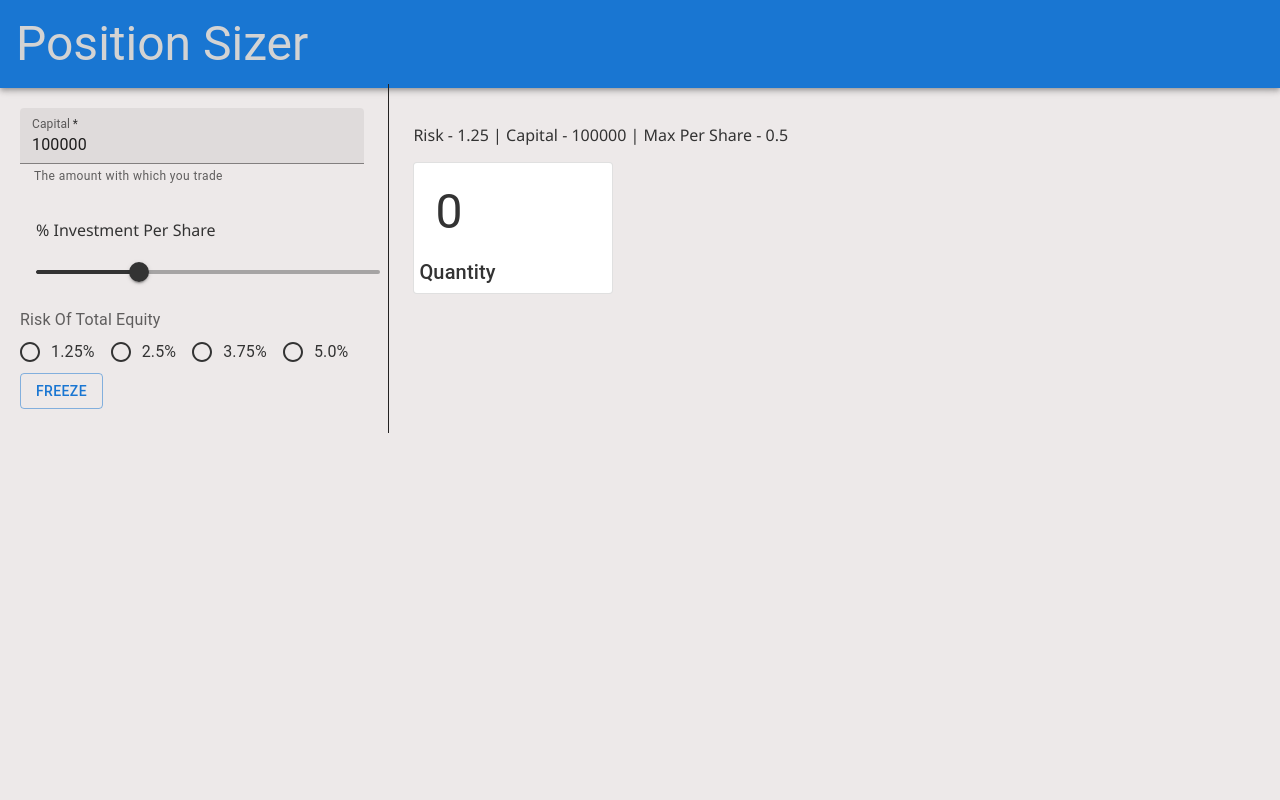
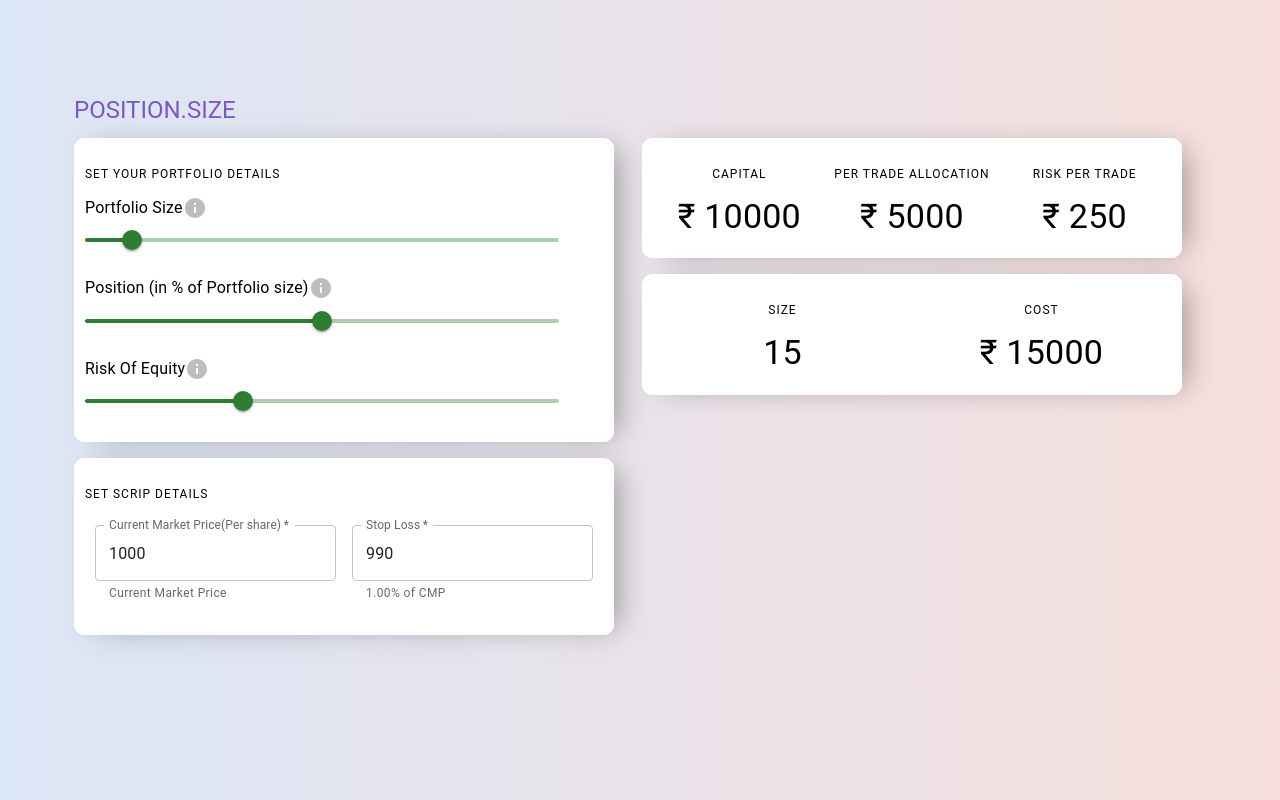
Before and after one commit to swaraj89/position.size, a React (Vite) app: page / in a window 1280 px wide. Built offline with nearby package versions, Linux system fonts and the light colour scheme.

Commit message:
reafctored

```diff
--- a/src/App.js
+++ b/src/App.js
@@ -1,9 +1,15 @@
 import React from "react";
 import ReactDOM from "react-dom";
+import { ContextProvider } from "./Context";
 import PositionSizer from "./PositionSizer";
 
 const App = () => {
   return <PositionSizer></PositionSizer>;
 };
 
-ReactDOM.render(<App />, document.getElementById("root"));
+ReactDOM.render(
+  <ContextProvider>
+    <App />
+  </ContextProvider>,
+  document.getElementById("root")
+);
--- a/src/CapitalForm.js
+++ b/src/CapitalForm.js
@@ -1,108 +1,95 @@
 import React from "react";
 import PropTypes from "prop-types";
-import {
-  Button,
-  FormControl,
-  FormControlLabel,
-  FormLabel,
-  Grid,
-  Radio,
-  RadioGroup,
-  Slider,
-  Stack,
-  TextField,
-} from "@mui/material";
+import { Grid, Slider, Tooltip, Typography } from "@mui/material";
 import { Box } from "@mui/system";
-import { useState } from "react";
+import InfoRounded from "@mui/icons-material/InfoRounded";
 
-const CapitalForm = ({ capital, onFreeze }) => {
-  const [value, setValue] = useState(30);
+import { Context } from "./Context";
 
+const CapitalForm = ({ onInputChange }) => {
   const handleSliderChange = (event, newValue) => {
-    setValue(newValue);
+    onInputChange({ [event.target.name]: newValue });
   };
 
-  const handleFormSubmit = (event) => {
-    event.preventDefault();
-    const capitalInput = +event.target.capital.value;
-    const riskOfTotalInput = +event.target.riskOfTotal.value;
-    const perShareRiskInput = +event.target.perShare.value;
-
-    onFreeze({
-      capital: capitalInput,
-      riskOfTotal: riskOfTotalInput,
-      perShareRisk: perShareRiskInput,
-    });
-  };
+  const { capital, maxPosition, riskOfEquity } = React.useContext(Context);
+  const [capitalValue] = capital;
+  const [maxPositionValue] = maxPosition;
+  const [riskOfEquityValue] = riskOfEquity;
 
   return (
-    <Box
-      component="form"
-      noValidate
-      autoComplete="off"
-      onSubmit={handleFormSubmit}
-    >
-      <Stack spacing={2}>
-        <TextField
-          required
-          id="outlined-required"
-          name="capital"
-          label="Capital"
-          type="number"
-          variant="filled"
-          helperText="The amount with which you trade"
-          defaultValue={capital}
-        />
-        <Grid container spacing={2} alignItems="center" direction="row">
-          <Grid item xs={12}>
-            % Investment Per Share
-          </Grid>
-          <Grid item xs={12}>
+    <Box noValidate autoComplete="off">
+      <Grid container spacing={2}>
+        <Grid item xs={11}>
+          <Typography gutterBottom sx={{ display: "flex" }}>
+            Portfolio Size
+            <Tooltip arrow title="some text will go here" placement="top">
+              <InfoRounded color="disabled"></InfoRounded>
+            </Tooltip>
+          </Typography>
           <Slider
-              value={typeof value === "number" ? value : 0}
+            value={capitalValue}
             onChange={handleSliderChange}
             aria-labelledby="input-slider"
             valueLabelDisplay="auto"
-              name="perShare"
+            name="capital"
+            key="capital"
+            step={1000}
+            min={0}
+            max={100000}
+            color="success"
+            size="medium"
           />
         </Grid>
-          {/* <Grid item xs={12}>
-            <Input
-              value={value}
+        <Grid item xs={11}>
+          <Typography gutterBottom sx={{ display: "flex" }}>
+            Position (in % of Portfolio size){" "}
+            <Tooltip arrow title="some text will go here" placement="top">
+              <InfoRounded color="disabled"></InfoRounded>
+            </Tooltip>
+          </Typography>
+          <Slider
+            // value={typeof value === "number" ? value : 0}
+            value={maxPositionValue}
+            onChange={handleSliderChange}
+            aria-labelledby="input-slider"
+            valueLabelDisplay="auto"
+            name="maxPosition"
+            key="maxPosition"
+            step={2.5}
+            min={0}
+            max={100}
+            color="success"
             size="medium"
-              fullWidth
-              onChange={handleInputChange}
-              onBlur={handleBlur}
-              inputProps={{
-                step: 1,
-                min: 0,
-                max: 100,
-                type: "number",
-                "aria-labelledby": "input-slider",
-              }}
           />
-          </Grid> */}
         </Grid>
-        <FormControl>
-          <FormLabel id="riskOfTotal">Risk Of Total Equity</FormLabel>
-          <RadioGroup row aria-labelledby="riskOfTotal" name="riskOfTotal">
-            <FormControlLabel value="1.25" control={<Radio />} label="1.25%" />
-            <FormControlLabel value="2.5" control={<Radio />} label="2.5%" />
-            <FormControlLabel value="3.75" control={<Radio />} label="3.75%" />
-            <FormControlLabel value="5" control={<Radio />} label="5.0%" />
-          </RadioGroup>
-        </FormControl>
-      </Stack>
-      <Button variant="outlined" type="submit">
-        Freeze
-      </Button>
+        <Grid item xs={11}>
+          <Typography gutterBottom sx={{ display: "flex" }}>
+            Risk Of Equity
+            <Tooltip arrow title="some text will go here" placement="top">
+              <InfoRounded color="disabled"></InfoRounded>
+            </Tooltip>
+          </Typography>
+          <Slider
+            value={riskOfEquityValue}
+            onChange={handleSliderChange}
+            aria-labelledby="input-slider"
+            valueLabelDisplay="auto"
+            name="riskOfEquity"
+            key="riskOfEquity"
+            color="success"
+            size="medium"
+            step={1.25}
+            min={1.25}
+            max={5.0}
+          />
+        </Grid>
+      </Grid>
     </Box>
   );
 };
 
 CapitalForm.propTypes = {
-  capital: PropTypes.number.isRequired,
-  onFreeze: PropTypes.func.isRequired,
+  onInputChange: PropTypes.func.isRequired,
 };
 
 export default CapitalForm;
--- /dev/null
+++ b/src/Context.js
@@ -0,0 +1,29 @@
+import React, { useState } from "react";
+import PropTypes from "prop-types";
+
+const Context = React.createContext();
+
+const ContextProvider = ({ children }) => {
+  const [capital, setCapital] = useState(10000);
+  const [maxPosition, setMaxPosition] = useState(50);
+  const [riskOfEquity, setRiskOfEquity] = useState(2.5);
+
+  const [cmp, setCmp] = useState(1000);
+  const [sl, setSl] = useState(990);
+
+  const ValueObj = {
+    capital: [capital, setCapital],
+    maxPosition: [maxPosition, setMaxPosition],
+    riskOfEquity: [riskOfEquity, setRiskOfEquity],
+    cmp: [cmp, setCmp],
+    sl: [sl, setSl],
+  };
+
+  return <Context.Provider value={ValueObj}>{children}</Context.Provider>;
+};
+
+ContextProvider.propTypes = {
+  children: PropTypes.node.isRequired,
+};
+
+export { Context, ContextProvider };
--- a/src/DisplayCapital.js
+++ b/src/DisplayCapital.js
@@ -1,18 +1,58 @@
 import React from "react";
-import PropTypes from "prop-types";
+import { Grid, Typography } from "@mui/material";
 
-const DisplayCapital = ({ maxRisk, capital, percentagePerShare }) => {
+import { getValueOfCapital } from "./utilities/sizerUtil";
+import { Context } from "./Context";
+
+const DisplayCapital = () => {
+  const { capital, maxPosition, riskOfEquity } = React.useContext(Context);
+  const [capitalValue] = capital;
+  const [maxPositionValue] = maxPosition;
+  const [riskOfEquityValue] = riskOfEquity;
+
   return (
-    <p>
-      Risk - {maxRisk} | Capital - {capital} | Max Per Share -{" "}
-      {percentagePerShare / 100}
-    </p>
+    <Grid container>
+      <Grid item xs={4}>
+        <Typography
+          align="center"
+          component={"p"}
+          gutterBottom
+          variant="overline"
+        >
+          Capital
+        </Typography>
+        <Typography align="center" component={"div"} variant="h4">
+          &#8377; {capitalValue}
+        </Typography>
+      </Grid>
+      <Grid item xs={4}>
+        <Typography
+          align="center"
+          component={"p"}
+          gutterBottom
+          variant="overline"
+        >
+          Per Trade Allocation
+        </Typography>
+        <Typography align="center" component={"div"} variant="h4">
+          &#8377; {getValueOfCapital(capitalValue, maxPositionValue).toFixed()}
+        </Typography>
+      </Grid>
+      <Grid item xs={4}>
+        <Typography
+          align="center"
+          component={"p"}
+          gutterBottom
+          variant="overline"
+        >
+          Risk Per Trade
+        </Typography>
+        <Typography align="center" component={"div"} variant="h4">
+          &#8377; {getValueOfCapital(capitalValue, riskOfEquityValue).toFixed()}
+        </Typography>
+      </Grid>
+    </Grid>
   );
 };
 
-DisplayCapital.propTypes = {
-  maxRisk: PropTypes.number.isRequired,
-  capital: PropTypes.number.isRequired,
-  percentagePerShare: PropTypes.number.isRequired,
-};
 export default DisplayCapital;
--- a/src/PositionSizer.js
+++ b/src/PositionSizer.js
@@ -1,54 +1,99 @@
-import React from "react";
-import { Grid } from "@mui/material";
-import { Box } from "@mui/system";
-import { useState } from "react";
+import React, { useEffect, useState } from "react";
+import { Box, Grid, Typography } from "@mui/material";
 import CapitalForm from "./CapitalForm";
 import DisplayCapital from "./DisplayCapital";
-import Header from "./Header";
+import SizeDisplay from "./SizeDisplay";
 import ScripForm from "./ScripForm";
+import { Container } from "@mui/system";
+import { deepPurple } from "@mui/material/colors";
+
+import { Context } from "./Context";
+import { getExtraQty, getValueOfCapital } from "./utilities/sizerUtil";
 
 const PositionSizer = () => {
-  const [capital, setCapital] = useState(100000);
-  const [percentagePerShare, setPercentagePerShare] = useState(50);
-  const [maxRisk, setMaxRisk] = useState(1.25);
+  const [qty, setQty] = useState(100);
+  const {
+    capital,
+    maxPosition: maxPositionContext,
+    riskOfEquity: riskOfEquityContext,
+    cmp: cmpContext,
+    sl: slContext,
+  } = React.useContext(Context);
 
-  const handleCapitalFormFreeze = ({ capital, riskOfTotal, perShareRisk }) => {
-    setCapital(capital);
-    setMaxRisk((perShareRisk / 100) * capital);
-    setPercentagePerShare(riskOfTotal);
+  const [capitalValue, setCapitalValue] = capital;
+  const [maxPositionValue, setMaxPositionValue] = maxPositionContext;
+  const [riskOfEquityValue, setRiskOfEquityValue] = riskOfEquityContext;
+
+  const [cmp, setCmp] = cmpContext;
+  const [sl, setSl] = slContext;
+
+  const handleCapitalFormUpdate = (data) => {
+    if (!data) return;
+    else if (data.capital) setCapitalValue(data.capital);
+    else if (data.maxPosition) setMaxPositionValue(data.maxPosition);
+    else if (data.riskOfEquity) setRiskOfEquityValue(data.riskOfEquity);
   };
+
+  const handleScripInput = (data) => {
+    if (!data) return;
+    else if (data.cmp) setCmp(data.cmp);
+    else if (data.sl) setSl(data.sl);
+  };
+
+  useEffect(() => {
+    // logic to calculae position size
+    const maxLossPerShare = cmp - sl;
+    const qty =
+      getValueOfCapital(riskOfEquityValue, capitalValue) / maxLossPerShare;
+    const maxCost = qty * cmp;
+    const maxPositionCost = (maxPositionValue / 100) * capitalValue;
+
+    if (maxPositionCost < maxCost) {
+      const extra = getExtraQty(cmp, maxCost, maxLossPerShare);
+      setQty(Math.floor(qty - extra));
+    } else {
+      setQty(Math.floor(qty));
+    }
+  }, [capitalValue, cmp, sl, maxPositionValue, riskOfEquityValue]);
 
   return (
     <>
-      <Header></Header>
-      <Grid container spacing={0.5}>
-        <Box
-          xs={4}
-          sx={{
-            borderRight: `1px solid #232222`,
-          }}
-          p={3}
-        >
-          <CapitalForm
-            capital={capital}
-            percentagePerShare={percentagePerShare}
-            maxRisk={maxRisk}
-            onFreeze={handleCapitalFormFreeze}
-          />
-        </Box>
-        <Box xs={8} p={3}>
-          <DisplayCapital
-            capital={capital}
-            percentagePerShare={percentagePerShare}
-            maxRisk={maxRisk}
-          ></DisplayCapital>
-          <ScripForm
-            capital={capital}
-            percentagePerShare={percentagePerShare}
-            maxRisk={maxRisk}
-          />
-        </Box>
-      </Grid>
+      <Container maxWidth="lg">
+        <Grid container spacing={0.5} sx={{ padding: "10px" }} mt={10}>
+          <Grid item xs={12}>
+            <Typography
+              variant="h5"
+              component="h5"
+              gutterBottom
+              color={deepPurple[400]}
+            >
+              POSITION.SIZE
+            </Typography>
+          </Grid>
+          <Grid item xs p={3}>
+            <Box className="form-holder" mb={2}>
+              <Typography variant="overline" component="p" gutterBottom>
+                Set Your Portfolio details
+              </Typography>
+              <CapitalForm onInputChange={handleCapitalFormUpdate} />
+            </Box>
+            <Box className="form-holder" mb={2}>
+              <Typography variant="overline" component="p" gutterBottom>
+                Set Scrip details
+              </Typography>
+              <ScripForm onInput={handleScripInput}></ScripForm>
+            </Box>
+          </Grid>
+          <Grid item xs p={3}>
+            <Box className="form-holder" mb={2}>
+              <DisplayCapital></DisplayCapital>
+            </Box>
+            <Box className="form-holder">
+              <SizeDisplay quantity={qty} cost={qty * cmp} />
+            </Box>
+          </Grid>
+        </Grid>
+      </Container>
     </>
   );
 };
--- a/src/ScripForm.js
+++ b/src/ScripForm.js
@@ -1,30 +1,71 @@
 import React from "react";
-import { Card, CardActionArea, CardContent, Typography } from "@mui/material";
-import { Box } from "@mui/system";
-import {} from "./utilities/sizerUtil";
+import PropTypes from "prop-types";
+import { Grid, TextField, Typography } from "@mui/material";
+import { Context } from "./Context";
 
-const ScripForm = () => {
-  const qty = 0;
+function getHelperText(cmp, sl) {
+  return (((cmp - sl) / cmp) * 100).toFixed(2) + `% of CMP`;
+}
+
+const ScripForm = ({ onInput }) => {
+  const { cmp, sl } = React.useContext(Context);
+
+  const [cmpValue] = cmp;
+  const [slValue] = sl;
+
+  const handleInputChange = ({ target }) => {
+    const data = { [target.name]: +target.value };
+
+    onInput(data);
+  };
 
   return (
-    <Box>
-      <Card
-        variant="outlined"
-        sx={{ alignContent: `center`, padding: `5px`, maxWidth: `200px` }}
-      >
-        <CardContent>
-          <Typography variant="h3" component="h3">
-            {qty}
+    <Grid container spacing={2} sx={{ padding: `10px` }}>
+      <Grid item xs={12} md={6}>
+        <TextField
+          required
+          id="outlined-required"
+          name="cmp"
+          label="Current Market Price(Per share)"
+          type="number"
+          variant="outlined"
+          helperText="Current Market Price"
+          fullWidth
+          value={cmpValue}
+          onChange={handleInputChange}
+          onBlur={handleInputChange}
+        />
+      </Grid>
+      <Grid item xs={12} md={6}>
+        <TextField
+          required
+          id="outlined-required"
+          name="sl"
+          label="Stop Loss"
+          type="number"
+          variant="outlined"
+          value={slValue}
+          helperText={getHelperText(cmpValue, slValue)}
+          onChange={handleInputChange}
+          onBlur={handleInputChange}
+          error={cmpValue <= slValue}
+        />
+      </Grid>
+      {cmpValue <= slValue ? (
+        <Grid item xs>
+          <Typography variant="caption" color="error">
+            CMP cannot be less than SL
           </Typography>
-        </CardContent>
-        <CardActionArea>
-          <Typography variant="h6" component="span">
-            Quantity
-          </Typography>
-        </CardActionArea>
-      </Card>
-    </Box>
+        </Grid>
+      ) : null}
+    </Grid>
   );
 };
 
+ScripForm.propTypes = {
+  onInput: PropTypes.func.isRequired,
+  cmp: PropTypes.number.isRequired,
+  sl: PropTypes.number.isRequired,
+};
+
 export default ScripForm;
--- /dev/null
+++ b/src/SizeDisplay.js
@@ -0,0 +1,43 @@
+import React from "react";
+import PropTypes from "prop-types";
+import { Grid, Typography } from "@mui/material";
+
+const SizeDisplay = ({ quantity, cost }) => {
+  return (
+    <Grid container>
+      <Grid item xs={6}>
+        <Typography
+          align="center"
+          component={"p"}
+          gutterBottom
+          variant="overline"
+        >
+          Size
+        </Typography>
+        <Typography align="center" component={"div"} variant="h4">
+          {quantity}
+        </Typography>
+      </Grid>
+      <Grid item xs={6}>
+        <Typography
+          align="center"
+          component={"p"}
+          gutterBottom
+          variant="overline"
+        >
+          Cost
+        </Typography>
+        <Typography align="center" component={"div"} variant="h4">
+          &#8377; {cost}
+        </Typography>
+      </Grid>
+    </Grid>
+  );
+};
+
+SizeDisplay.propTypes = {
+  quantity: PropTypes.number.isRequired,
+  cost: PropTypes.number.isRequired,
+};
+
+export default SizeDisplay;
--- a/src/index.html
+++ b/src/index.html
@@ -7,7 +7,6 @@
     <link rel="stylesheet" href="./style.css" />
     <title>Position Sizer</title>
   </head>
-
   <body>
     <div id="root">not rendered</div>
     <script type="module" src="./App.js"></script>
--- a/src/style.css
+++ b/src/style.css
@@ -1,10 +1,32 @@
 * {
   box-sizing: border-box;
-  color: #333;
 }
 
 body {
-  background-color: #ede9e9;
+  background: #dbe6f6; /* fallback for old browsers */
+  background: -webkit-linear-gradient(
+    to left,
+    #f7e0dd,
+    #dbe6f6
+  ); /* Chrome 10-25, Safari 5.1-6 */
+  background: linear-gradient(
+    to left,
+    #f7e0dd,
+    #dbe6f6
+  ); /* W3C, IE 10+/ Edge, Firefox 16+, Chrome 26+, Opera 12+, Safari 7+ */
+
   margin: 0 auto;
   font-family: "Segoe UI", Tahoma, Geneva, Verdana, sans-serif;
 }
+
+.form-holder {
+  background: #fff;
+  border: 1px solid #fff;
+  border-radius: 10px;
+
+  padding: 20px 10px;
+
+  box-shadow: 13px 2px 28px -10px rgba(0, 0, 0, 0.36);
+  -webkit-box-shadow: 13px 2px 28px -10px rgba(0, 0, 0, 0.36);
+  -moz-box-shadow: 13px 2px 28px -10px rgba(0, 0, 0, 0.36);
+}
--- a/src/utilities/sizerUtil.js
+++ b/src/utilities/sizerUtil.js
@@ -16,3 +16,7 @@ export function getExtraQty(currentCost, maxCost, riskPerShare) {
 
   return Math.floor(costDiff / extraQty);
 }
+
+export function getValueOfCapital(capital, percent) {
+  return (percent / 100) * capital;
+}
```
Also changed, not shown: package.json (+12 -4 lines), 1 other file (tests, documents, lock files or other folders). Lines whose indentation alone changed are shown as unchanged.
